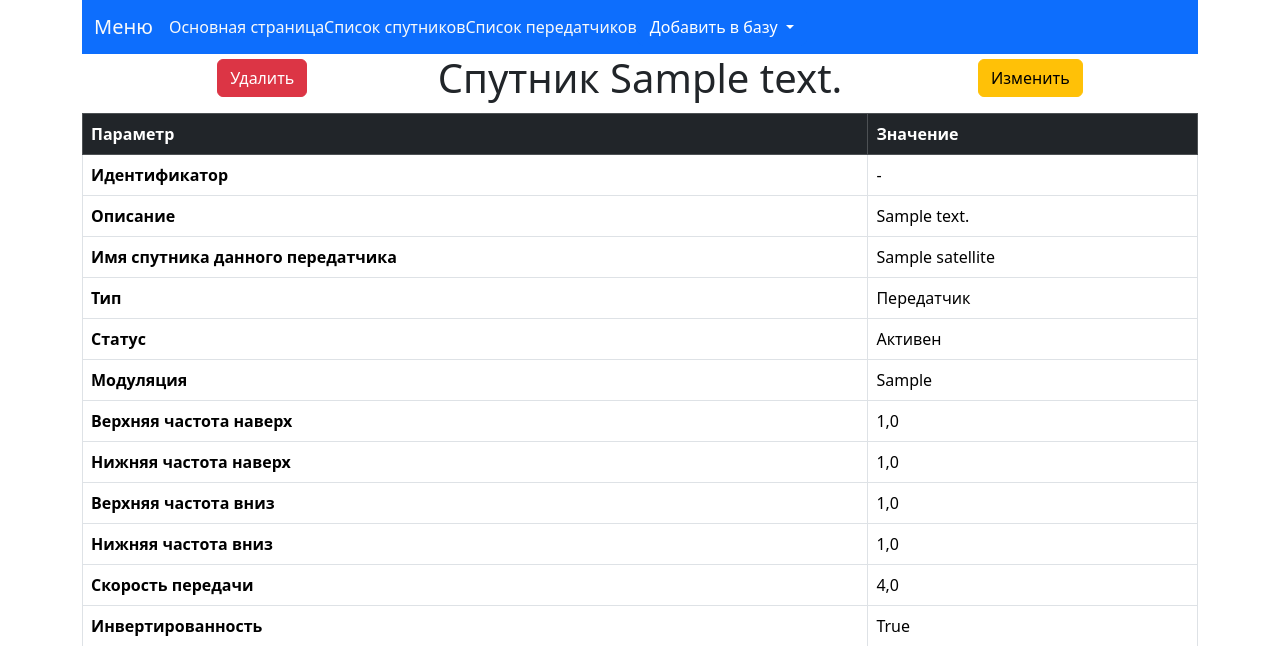
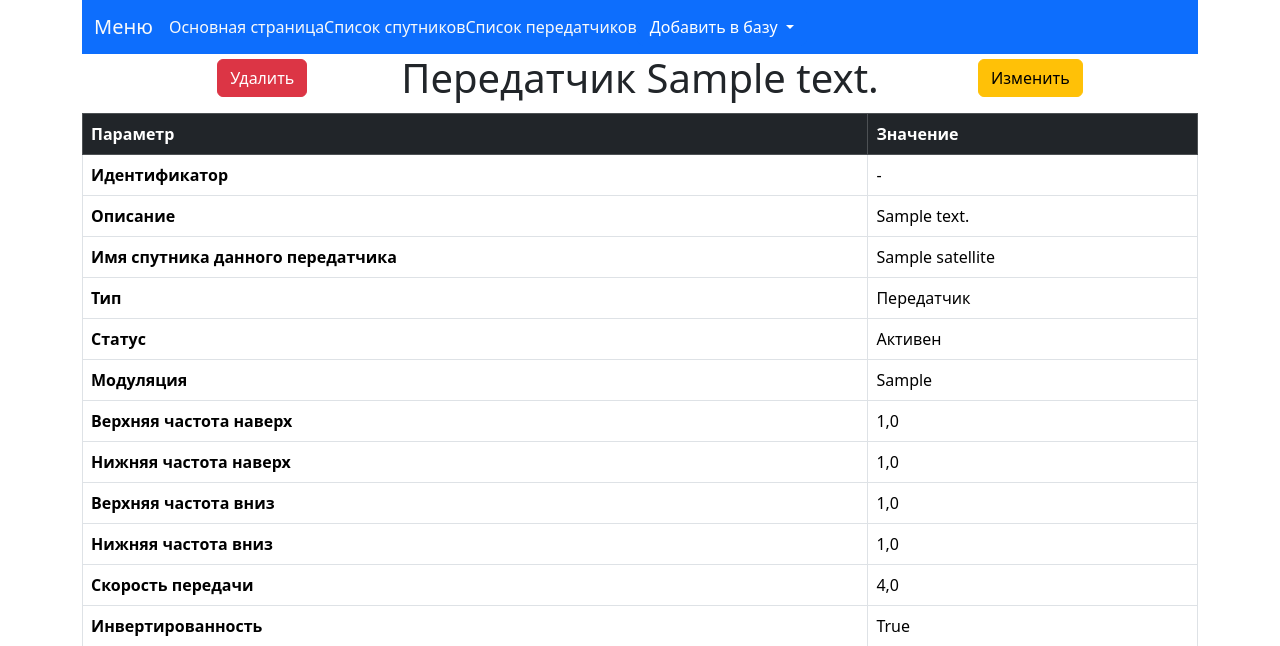
Before and after one commit to SeveR31ru/web_project_leti, a Django app: page /transmitters/1/ in a window 1280 px wide. Shown: the top 646 px of the page. Run offline with Django 5.2, Linux system fonts and the light colour scheme; tables that the repository leaves empty hold one stand-in row (values such as "Sample post"); some libraries are stand-ins or nearby versions.

Commit message:
Косметические изменения
Signed-off-by: Igor Batischev <igor.bat2013@mail.ru>

```diff
--- a/web_app/static/templates/index.html
+++ b/web_app/static/templates/index.html
@@ -6,7 +6,7 @@
 </head>
 
 <div class="container text-center">
-    Данный сайт выполнен в рамках выполнения работы по дисциплине "Веб-программирование" С данной страницы вы можете
+    Данный сайт выполнен в рамках выполнения работы по дисциплине "Веб-программирование". С данной страницы вы можете
     перейти на список спутников, список всех передатчиков или добавить что-то в бд. Для навигации используйте меню
 </div>
 {% endblock %}
--- a/web_app/static/templates/transmitters/transmitter_view.html
+++ b/web_app/static/templates/transmitters/transmitter_view.html
@@ -20,7 +20,7 @@
             method="get">Удалить</a>
     </div>
     <div class="col-sm-6 text-center">
-        <h1>Спутник {{ transmitter.description }}</h1>
+        <h1>Передатчик  {{ transmitter.description }}</h1>
     </div>
     <div class="col-sm-3">
         <a href="{% url 'change_transmitter' pk=transmitter.id %}"
--- a/web_app/views/generic.py
+++ b/web_app/views/generic.py
@@ -1,8 +1,4 @@
-from django.shortcuts import redirect, render
-from django.views.generic.list import ListView
-
-from web_app.forms import SatelliteForm, TleForm, TransmitterForm
-from web_app.models import Satellite, Transmitter
+from django.shortcuts import render
 
 # Create your views here.
 
```
